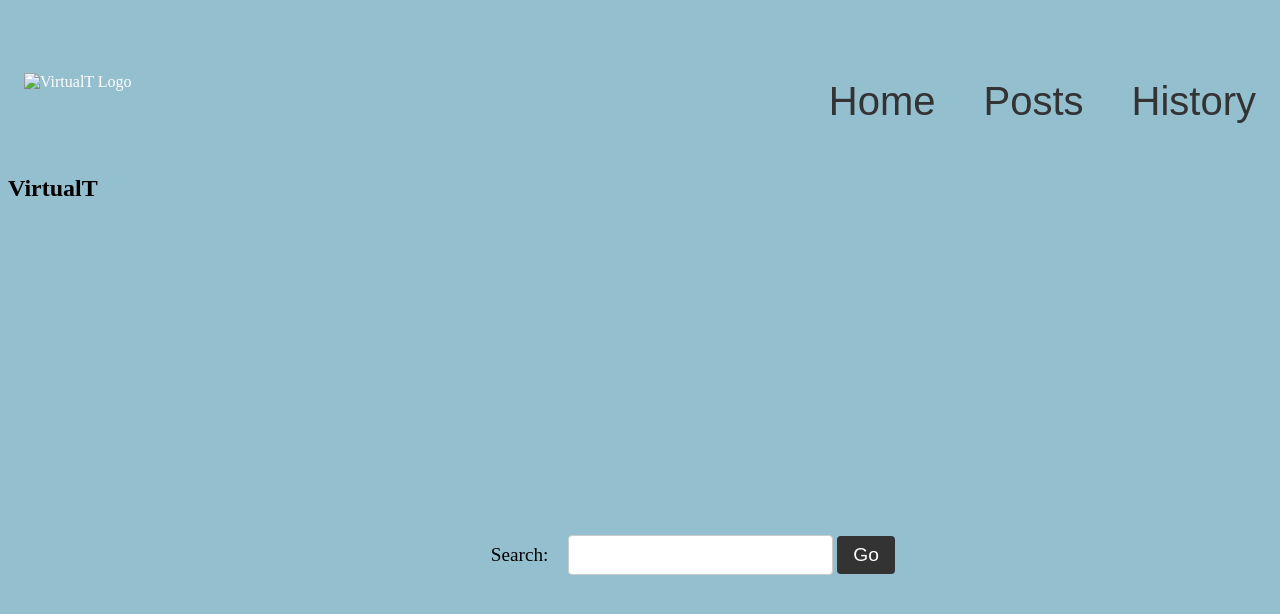
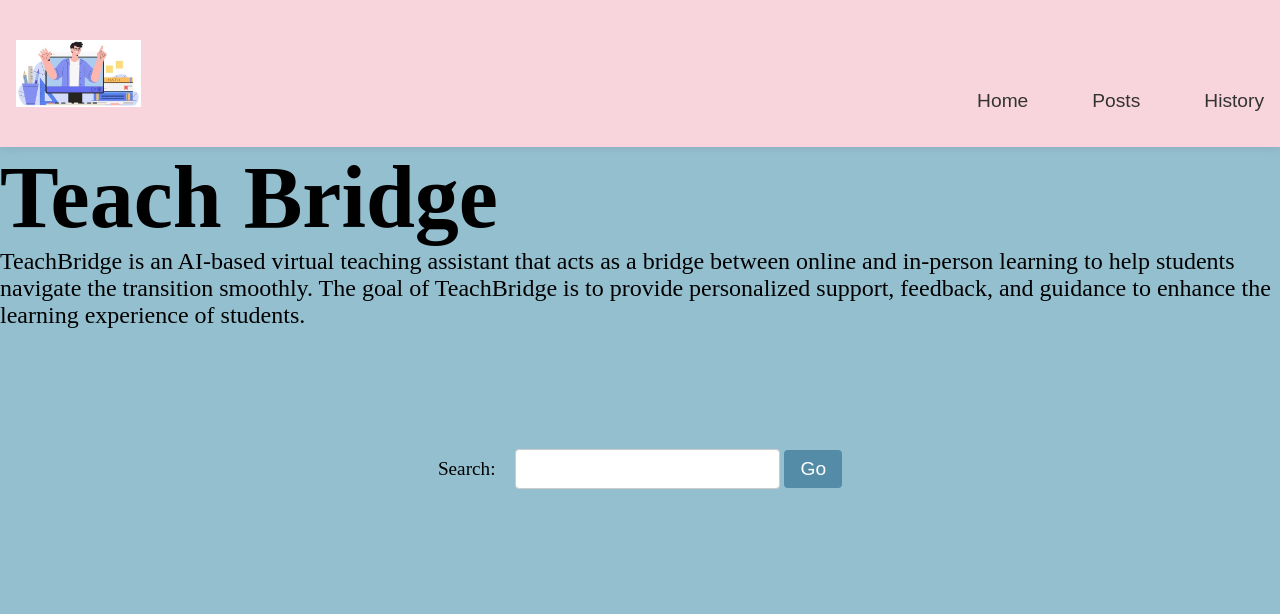
Before and after one commit to RaghavNaswa/TeachBridge, a plain HTML site: page frontend/home.html in a window 1280 px wide. Drawn offline with Linux system fonts and the light colour scheme.

Commit message:
updated home page

```diff
--- a/frontend/home.html
+++ b/frontend/home.html
@@ -2,36 +2,44 @@
 <html>
   <head>
     <meta charset="UTF-8">
-    <link rel="stylesheet" href="home.css">
+    <!-- <link rel="stylesheet" href="home.css"> -->
     <link rel="stylesheet" href="navigation.css">
     <title>VirtualT</title>
     <style>
     </style>
   </head>
   <body>
-    <header>
-      <img src="logo.png" alt="VirtualT Logo">
+    <header style="background-color: rgba(255, 214, 221, 0.938)">
+      <img src="logo.jpg" alt="VirtualT Logo" height = "10%" width="10%">
       <nav>
         <ul>
           <li><a href="home.html">Home</a></li>
-
-            <div class="dropdown"><li><a href="#"></a> <button class="dropbtn">Posts</button></a>
+          <li>
+            <div class="dropdown">
+              <a href="#"><button class="dropbtn">Posts</button></a>
               <div class="dropdown-content">
                 <a href="CreatePost.html">Create a Post</a>
                 <a href="#">Search Post</a>
               </div>
             </div>
-
           </li>
           <li><a href="#">History</a></li>
         </ul>
       </nav>
     </header>
-    <main>
+    <main style="display: block;">
       <section>
-        <h1>VirtualT</h1>
+        <h1 style="font-size: 11vh">Teach Bridge</h1>
+        <div class="featured-content">
+          <!-- <h2>About Tech Bridge</h2> -->
+          <p style="font-size: 3vh">TeachBridge is an AI-based virtual teaching assistant that acts as a bridge between online and in-person learning to help students navigate the transition smoothly. The goal of TeachBridge is to provide personalized support, feedback, and guidance to enhance the learning experience of students.
+          </p>
+        </div>
       </section>
       <div class="search-box">
+      </br></br></br></br>
+    </br></br></br></br>
+  </br></br></br></br>
         <form>
           <label for="search-input">Search:</label>
           <input type="text" id="search-input" name="search-input">
@@ -39,7 +47,189 @@
         </form>
       </div>
     </main>
-    <footer>
-    </footer>
+    <!-- <footer>
+      <div class="footer-content">
+        <p>&copy; 2023 VirtualT. All rights reserved.</p>
+        <div class="social-icons">
+          <a href="#"><i class="fab fa-facebook"></i></a>
+          <a href="#"><i class="fab fa-twitter"></i></a>
+          <a href="#"><i class="fab fa-instagram"></i></a>
+        </div>
+      </div>
+    </footer> -->
+    <script src="https://kit.fontawesome.com/your-code.js" crossorigin="anonymous"></script>
   </body>
 </html>
+<!-- CSS -->
+<style>
+  /* Reset styles */
+  * {
+    margin: 0;
+    padding: 0;
+    box-sizing: border-box;
+  }
+
+  html, body {
+    height: 100%;
+    width: 100%;
+    background-color: rgb(148, 191, 207);
+    justify-content: center;
+  }
+
+  main {
+    display: flex;
+    justify-content: center;
+    height: 100%;
+    /*align-items: center;*/
+  }
+
+  .search-box {
+    display: flex;
+    justify-content: center;
+    align-items: center;
+    margin: 2rem 0;
+    width: 100%;
+  }
+
+  .search-box label {
+    font-size: 1.2rem;
+    margin-right: 1rem;
+  }
+
+  .search-box input[type="text"] {
+    font-size: 1.2rem;
+    padding: 0.5rem;
+    border-radius: 4px;
+    border: 1px solid #ccc;
+    /*margin-right: 1rem;*/
+  }
+
+  .search-box button[type="submit"] {
+    font-size: 1.2rem;
+    padding: 0.5rem 1rem;
+    border-radius: 4px;
+border: none;
+background-color: rgb(84, 140, 168);
+color: #fff;
+cursor: pointer;
+transition: background-color 0.3s ease-in-out;
+}
+
+.search-box button[type="submit"]:hover {
+background-color: rgb(65, 109, 131);
+}
+
+header {
+display: flex;
+justify-content: space-between;
+align-items: center;
+padding: 1rem;
+background-color: #fff;
+box-shadow: 0px 0px 10px rgba(0, 0, 0, 0.1);
+}
+
+nav ul {
+display: flex;
+justify-content: space-between;
+align-items: center;
+}
+
+nav ul li {
+list-style: none;
+margin-right: 2rem;
+}
+
+nav ul li:last-child {
+margin-right: 0;
+}
+
+nav ul li a {
+text-decoration: none;
+color: #333;
+font-size: 1.2rem;
+font-weight: 500;
+transition: color 0.3s ease-in-out;
+}
+
+nav ul li a:hover {
+color: rgb(84, 140, 168);
+}
+
+.dropdown {
+position: relative;
+display: inline-block;
+}
+
+.dropdown-content {
+display: none;
+position: absolute;
+background-color: #fff;
+box-shadow: 0px 0px 10px rgba(0, 0, 0, 0.1);
+z-index: 1;
+}
+
+.dropdown:hover .dropdown-content {
+display: block;
+}
+
+.dropdown-content a {
+color: #333;
+font-size: 1.2rem;
+padding: 0.5rem;
+text-decoration: none;
+display: block;
+}
+
+.dropdown-content a:hover {
+background-color: rgb(84, 140, 168);
+color: #fff;
+}
+
+.dropbtn {
+background-color: transparent;
+color: #333;
+font-size: 1.2rem;
+font-weight: 500;
+border: none;
+cursor: pointer;
+transition: color 0.3s ease-in-out;
+}
+
+.dropbtn:hover {
+color: rgb(84, 140, 168);
+}
+
+footer {
+background-color: #fff;
+box-shadow: 0px -5px 10px rgba(0, 0, 0, 0.1);
+display: flex;
+justify-content: center;
+align-items: center;
+height: 70px;
+}
+
+.footer-content {
+display: flex;
+justify-content: space-between;
+align-items: center;
+width: 90%;
+max-width: 1200px;
+margin: 0 auto;
+}
+
+.social-icons a {
+color: #333;
+font-size: 1.5rem;
+margin-right: 1rem;
+transition: color 0.3s ease-in-out;
+}
+
+.social-icons a:hover {
+color: rgb(84, 140, 168);
+}
+</style>
+
+<!-- JS -->
+<script>
+  // Add JS code here
+</script>
```
Also changed, not shown: frontend/logo.jpg (added).
